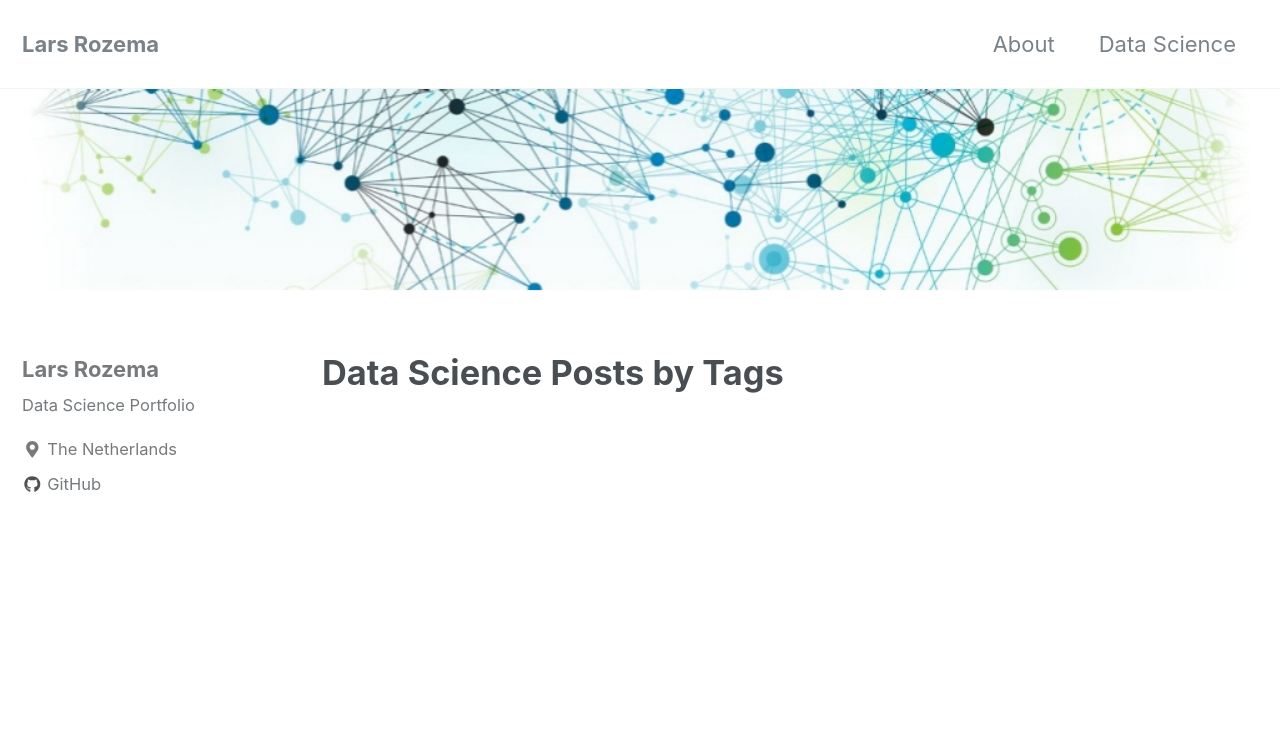
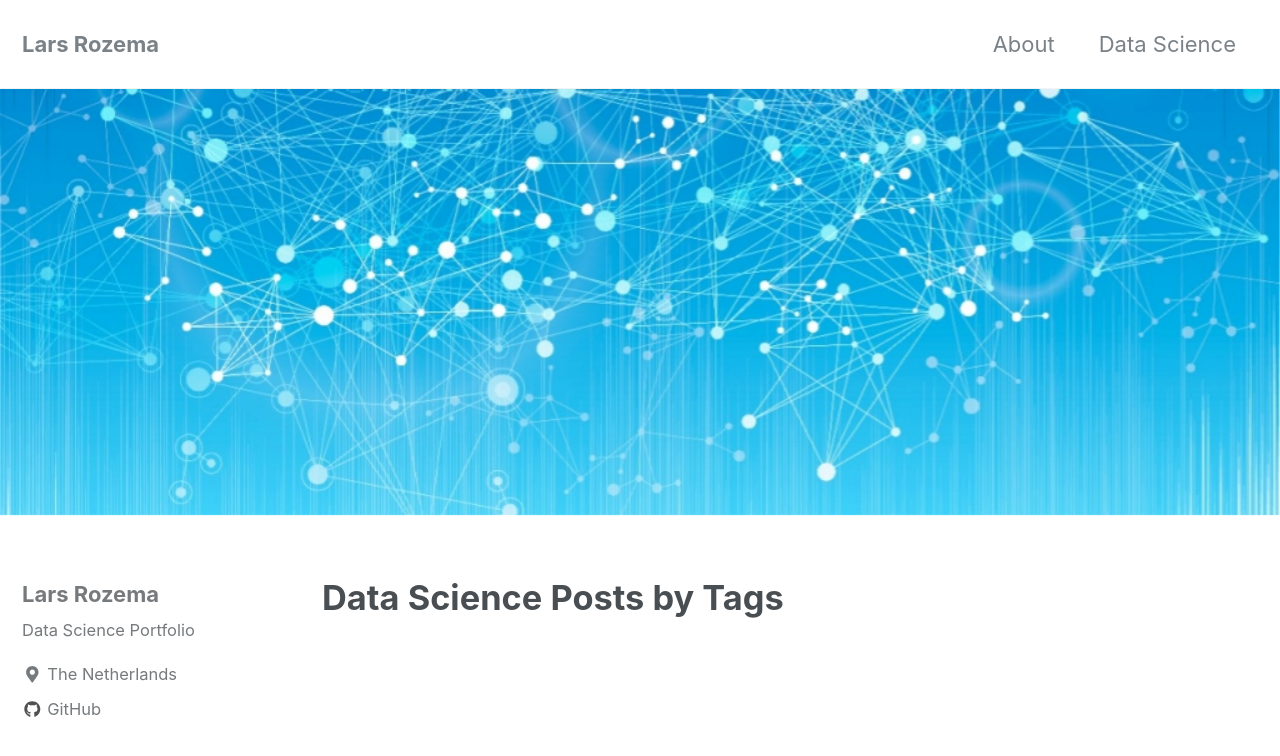
Before and after one commit to larsrozema/larsrozema.github.io, a Jekyll site: the page built from _pages/datascience.md, in a window 1280 px wide and 900 px high. Shown: the top 756 px of the window. Built offline with Jekyll 4.4.1, drawn with Linux system fonts in a browser that asks for light colours; cached includes are drawn as plain includes; nearby versions of some CDN libraries.

Commit message:
first pages

```diff
--- a/_pages/datascience.md
+++ b/_pages/datascience.md
@@ -4,5 +4,5 @@ permalink: /data-science/
 title: "Data Science Posts by Tags"
 author profile: true
 header:
-  image: "/images/Banner.jpg"
+  image: "/images/top-banner.jpg"
 ---
--- a/index.html
+++ b/index.html
@@ -2,5 +2,5 @@
 layout: home
 author_profile: true
 header:
-  image: "/images/Banner.jpg"
+  image: "/images/top-banner.jpg"
 ---
```
Also changed, not shown: _pages/about.md (+1 -1 lines), images/Banner.jpg (deleted), images/top-banner.jpg (added).
